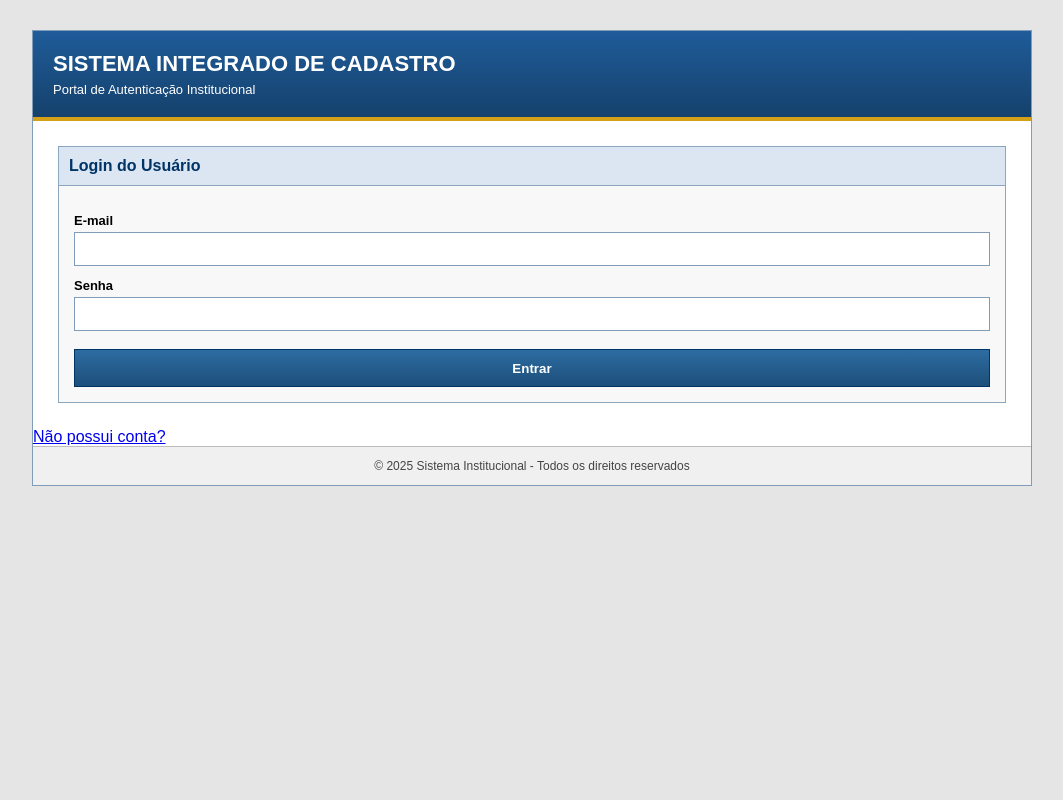
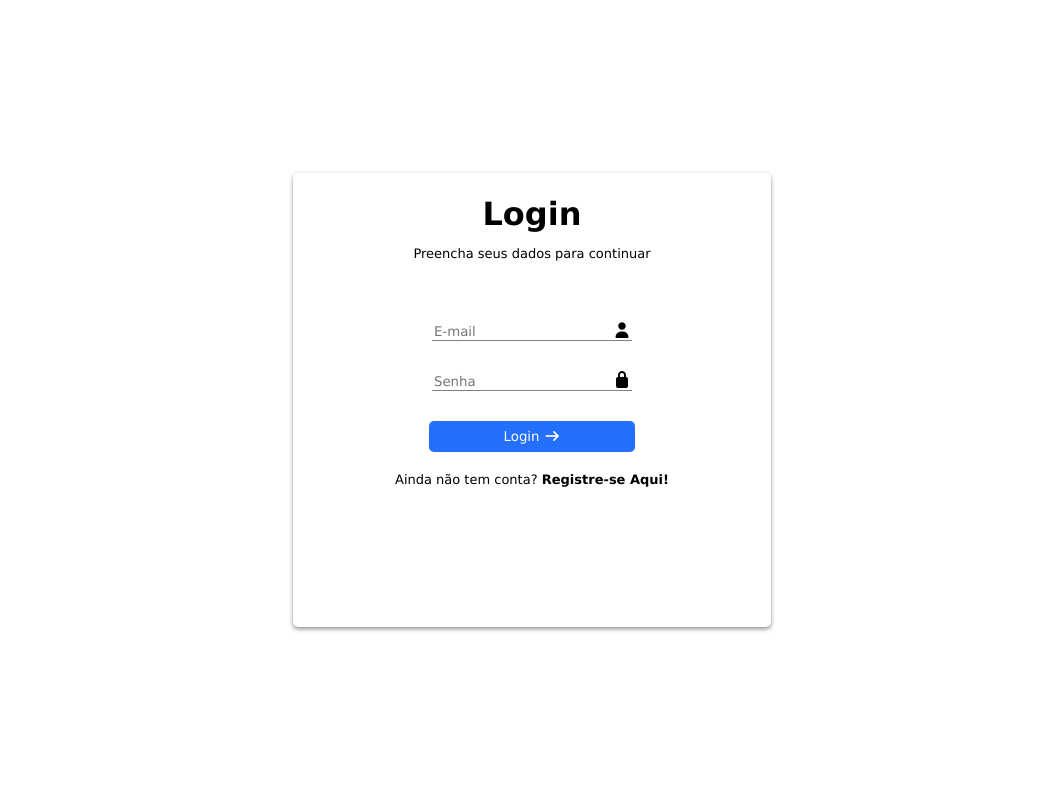
Before and after one commit to dreelu/htdocs, a PHP site: page /login.php in a window 1280 px wide. Shown: the whole page, without its empty margins (108-1171 px from the left). Run offline with PHP 8.4, Linux system fonts and the light colour scheme; some libraries are stand-ins or nearby versions.

Commit message:
feat: tela de login nova

```diff
--- a/login.php
+++ b/login.php
@@ -1,51 +1,36 @@
-<?php
-
-?>
-
 <!DOCTYPE html>
-<html lang="pt-BR">
+<html lang="pt-br">
 <head>
     <meta charset="UTF-8">
     <meta name="viewport" content="width=device-width, initial-scale=1.0">
-    <title>Sistema de Acesso</title>
-    <link rel="stylesheet" href="style.css">
+    <link rel="stylesheet" href="https://cdnjs.cloudflare.com/ajax/libs/font-awesome/7.0.1/css/all.min.css" integrity="sha512-2SwdPD6INVrV/lHTZbO2nodKhrnDdJK9/kg2XD1r9uGqPo1cUbujc+IYdlYdEErWNu69gVcYgdxlmVmzTWnetw==" crossorigin="anonymous" referrerpolicy="no-referrer" />
+    <link rel="stylesheet" href="style-login.css">
+    <title>Login</title>
 </head>
 <body>
+    <main>
+        <form action="controller.processaLogin.class.php" method="post">
+            <h1>Login</h1>
+            <p class="msg-instrucao">Preencha seus dados para continuar</p>
+            <div class="input-box">
+                <input placeholder="E-mail" type="email" required class="login-input">
+                <i class="fa-solid fa-user"></i>
+            </div>
 
-    <div class="container">
+            <div class="input-box">
+                <input placeholder="Senha" type="password" required class="password-input">
+                <i class="fa-solid fa-lock"></i>
+            </div>
 
-        <header>
-            <h1>SISTEMA INTEGRADO DE CADASTRO</h1>
-            <p>Portal de Autenticação Institucional</p>
-        </header>
+            <button class="submit-button" type="submit" value="Login">
+                Login
+                <i class="fa-solid fa-arrow-right" style="color: rgb(255, 255, 255);"></i>
+            </button>
+        </form>
 
-        <div class="content">
-
-            <section class="card">
-                <div class="card-header">
-                    Login do Usuário
-                </div>
-
-                <form action="controller.processaLogin.class.php" method="post">
-                    <label for="login">E-mail</label>
-                    <input type="text" name="login">
-
-                    <label for="senha">Senha</label>
-                    <input type="password" name="senha">
-
-                    <button type="submit">Entrar</button>
-                </form>
-            </section>
-
+        <div class="registro">
+            <span>Ainda não tem conta?</span> <a href="registro.html">Registre-se Aqui!</a>
         </div>
-
-        <a href="register.php">Não possui conta?</a>
-
-        <footer>
-            © 2025 Sistema Institucional - Todos os direitos reservados
-        </footer>
-
-    </div>
-
+    </main>
 </body>
 </html>
--- /dev/null
+++ b/style-login.css
@@ -0,0 +1,83 @@
+*{
+    font-family: Verdana, Geneva, Tahoma, sans-serif;
+}
+
+body{
+    display: flex;
+    align-items: center;
+    justify-content: center;
+    height: 100vh;
+    margin: 0;
+}
+
+main{
+    display: flex;
+    flex-direction: column;
+    align-items: center;
+    box-shadow: 0px 2px 4px rgba(0, 0, 0, 0.445);
+    border-radius: 5px;
+}
+
+form{
+    display: flex;
+    flex-direction: column;
+    align-items: center;
+    margin-bottom: 20px;
+    padding-right: 120px;
+    padding-left: 120px;
+}
+
+form h1{
+    margin-bottom: 0;
+}
+form .msg-instrucao{
+    margin-bottom: 60px;
+    font-size: small;
+
+}
+
+.input-box{
+    margin-bottom: 30px;
+    width: fit-content;
+    border-bottom: 1px solid grey;
+}
+.input-box input:focus{
+    outline: none;
+}
+.login-input{
+    border: 0px;
+}
+.password-input{
+    border: 0px;
+}
+.submit-button{
+    border: none;
+    color: white;
+    background-color: rgb(36, 111, 252);
+    padding-left: 75px;
+    padding-right: 75px;
+    padding-top: 8px;
+    padding-bottom: 8px;
+    border-radius: 5px;
+    cursor: pointer;
+}
+.submit-button:hover{
+    background-color: rgba(36, 112, 252, 0.767);
+}
+.submit-button:active{
+    background-color: rgba(36, 112, 252, 0.664);
+}
+.registro{
+    font-size: small;
+    margin-bottom: 140px;
+}
+.registro a{
+    color: black;
+    text-decoration: none;
+    font-weight: bold;
+}
+.registro a:visited{
+    color: black;
+    text-decoration: none;
+    font-weight: bold;
+}
--- a/style.css
+++ /dev/null
@@ -1,123 +0,0 @@
-* {
-    margin: 0;
-    padding: 0;
-    box-sizing: border-box;
-}
-
-body {
-    font-family: Arial, Helvetica, sans-serif;
-    background: #e5e5e5;
-    color: #000;
-}
-
-.container {
-    /* display: flex;
-    flex-direction: column;
-    align-items: center; */
-
-    width: 1000px;
-    margin: 30px auto;
-    border: 1px solid #7f9db9;
-    background: #fff;
-}
-
-header {
-    background: linear-gradient(#1f5c99, #15416c);
-    color: white;
-    padding: 20px;
-    border-bottom: 4px solid #d4a017;
-
-    flex: 1;
-}
-
-header h1 {
-    font-size: 22px;
-    margin-bottom: 5px;
-}
-
-header p {
-    font-size: 13px;
-}
-
-.content {
-    display: flex;
-    gap: 20px;
-    padding: 25px;
-    flex: 1;
-}
-
-.card {
-    flex: 1;
-    border: 1px solid #8ca6c0;
-    background: #f8f8f8;
-}
-
-.card-header {
-    background: #dbe6f2;
-    border-bottom: 1px solid #8ca6c0;
-    padding: 10px;
-    font-weight: bold;
-    color: #003366;
-}
-
-form {
-    padding: 15px;
-}
-
-label {
-    display: block;
-    margin-top: 12px;
-    margin-bottom: 4px;
-    font-size: 13px;
-    font-weight: bold;
-}
-
-input {
-    width: 100%;
-    height: 34px;
-    padding: 6px;
-    border: 1px solid #7f9db9;
-    background: #fff;
-    font-size: 14px;
-}
-
-input:focus {
-    outline: none;
-    border-color: #004b91;
-}
-
-button {
-    margin-top: 18px;
-    width: 100%;
-    height: 38px;
-    border: 1px solid #003366;
-    background: linear-gradient(#2d6ca2, #1d4f7a);
-    color: white;
-    font-weight: bold;
-    cursor: pointer;
-}
-
-button:hover {
-    background: linear-gradient(#3479b3, #255b8d);
-}
-
-footer {
-    padding: 12px;
-    background: #f0f0f0;
-    border-top: 1px solid #bdbdbd;
-    text-align: center;
-    font-size: 12px;
-    color: #444;
-}
-
-@media (max-width: 1024px) {
-    .container {
-        width: 95%;
-    }
-}
-
-@media (max-width: 768px) {
-    .content {
-        flex-direction: column;
-    }
-}
```
